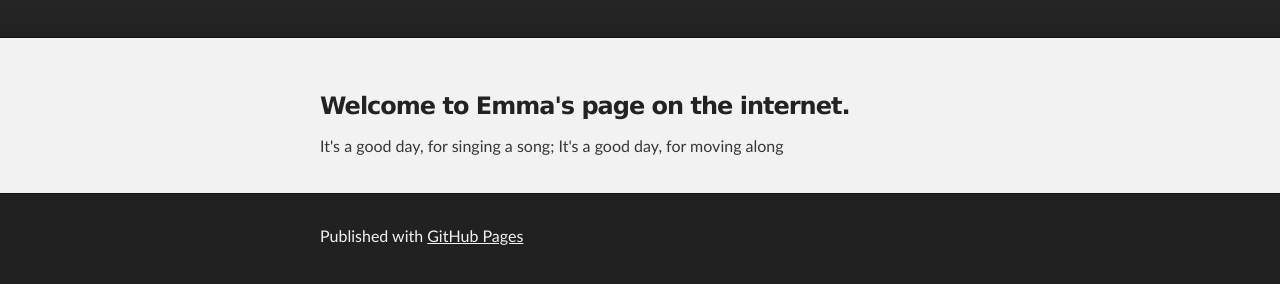
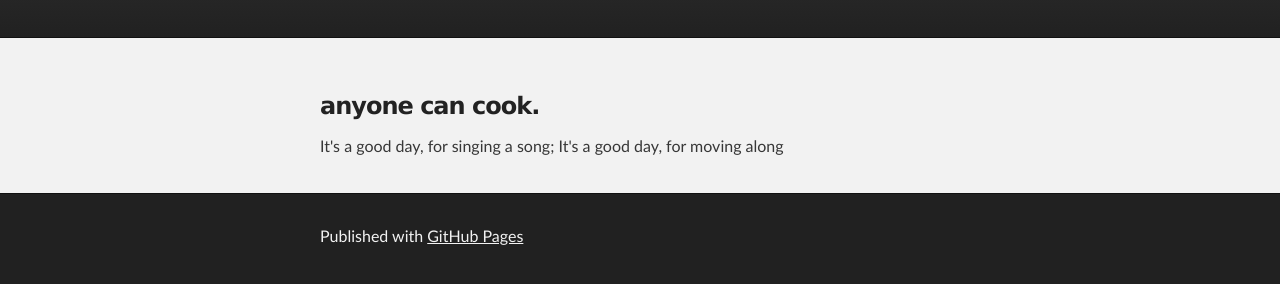
Before and after one commit to elj49/elj49.github.io, a plain HTML site: page index.html in a window 1280 px wide. Shown: the part 136-420 px from the top of the page. Drawn offline with Linux system fonts and the light colour scheme.

Commit message:
Update index.html

```diff
--- a/index.html
+++ b/index.html
@@ -28,7 +28,7 @@
     <div id="main_content_wrap" class="outer">
       <section id="main_content" class="inner">
         <h3>
-<a id="welcome-to-emmas-page-on-the-internet" class="anchor" href="#welcome-to-emmas-page-on-the-internet" aria-hidden="true"><span class="octicon octicon-link"></span></a>Welcome to Emma's page on the internet.</h3>
+<a id="anyone-can-cook" class="anchor" href="#anyone-can-cook" aria-hidden="true"><span class="octicon octicon-link"></span></a>anyone can cook.</h3>
 
 <p>It's a good day, for singing a song;
 It's a good day, for moving along</p>
```
